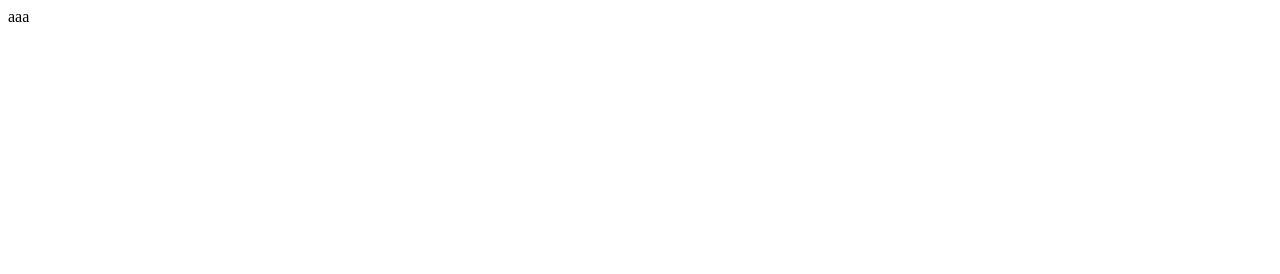
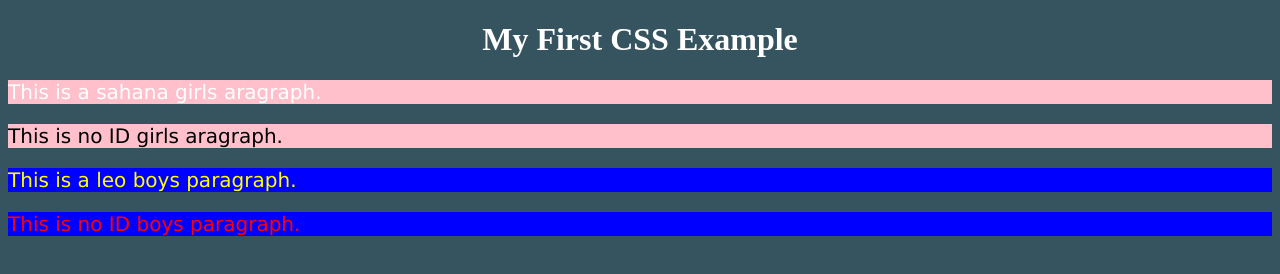
Before and after one commit to sahanakrishnan/CSSPractice, a plain HTML site: page index.html in a window 1280 px wide. Drawn offline with Linux system fonts and the light colour scheme.

Commit message:
Initial Page

```diff
--- a/index.html
+++ b/index.html
@@ -1,5 +1,46 @@
 <!DOCTYPE html>
 <html>
+<head>
+<style>
+body {
+    background-color: #35545f;
+}
 
-aaa
+h1 {
+  color: white;
+  text-align: center;
+}
+
+p {
+  font-family: verdana;
+  font-size: 20px;
+}
+#sahana{
+  color: white;
+
+}
+.girls{
+  background-color: pink;
+}
+
+#leo{
+  color: yellow !important;
+
+}
+.boys{
+  color: red;
+  background-color: blue;
+}
+
+</style>
+</head>
+<body>
+
+<h1>My First CSS Example</h1>
+<p id="sahana" class="girls"> This is a sahana girls aragraph.</p>
+<p class="girls"> This is no ID girls aragraph.</p>
+<p id="leo" class="boys"> This is a leo boys paragraph.</p>
+<p  class="boys"> This is no ID boys paragraph.</p>
+
+</body>
 </html>
```
